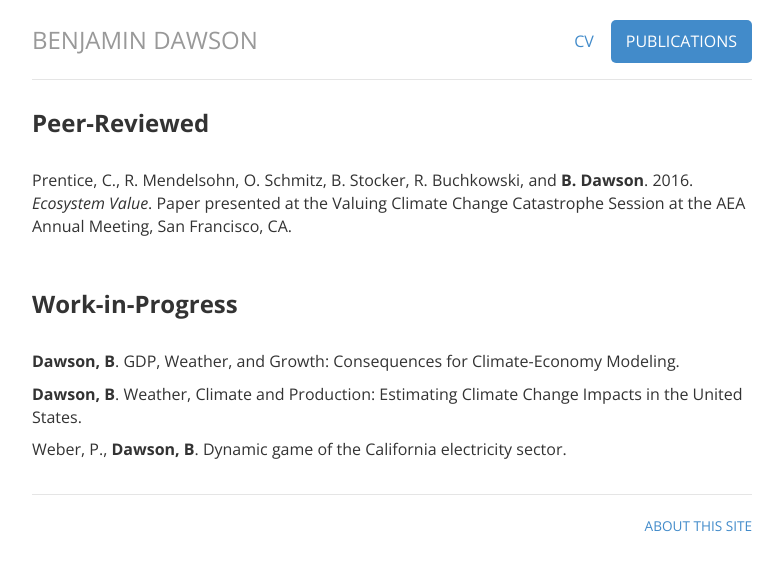
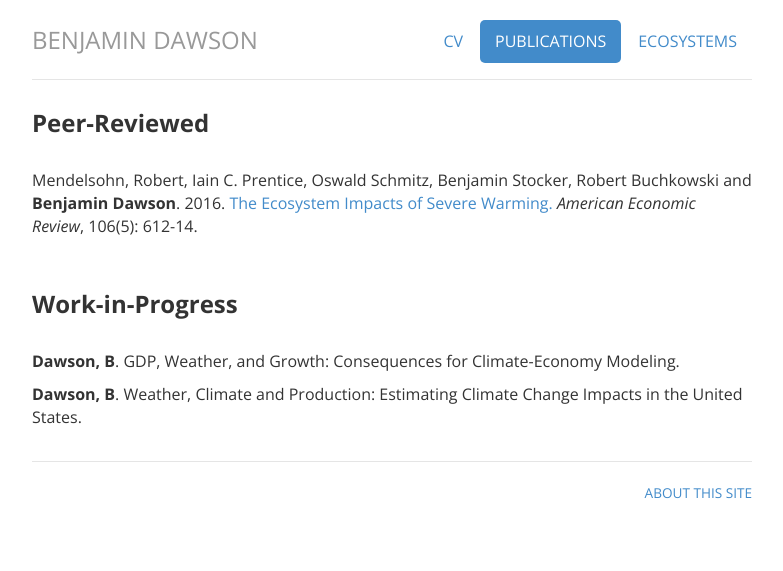
Before and after one commit to BenMDawson/BenMDawson.github.io, a Jekyll site: the page built from publications/index.html, in a window 1280 px wide. Shown: the top 571 px of the page, without its empty margins (248-1031 px from the left). Built offline with Jekyll 4.4.1, drawn with Linux system fonts in a browser that asks for light colours.

Commit message:
updateMay

```diff
--- a/_includes/header.html
+++ b/_includes/header.html
@@ -2,6 +2,7 @@
 	<ul class="nav nav-pills pull-right">
 		<li class="{{ page.cv }}"><a href="/cv/DawsonCV.pdf" title="CV" target=_blank>CV</a></li>
 		<li class="{{ page.publications }}"><a href="/publications" title="Publications">Publications</a></li>
+		<li class="{{ page.ecosystems }}"><a href="/ecosystems" title="Ecosystems">Ecosystems</a></li>
 	</ul>
 	<h3 class="text-muted"><a href="/">Benjamin Dawson</a></h3>
 </div> <!-- /header -->
--- a/publications/index.html
+++ b/publications/index.html
@@ -8,7 +8,7 @@ publications: active
 <h3><b>Peer-Reviewed</b></h3>
 <br>
 
-<p> Prentice, C., R. Mendelsohn, O. Schmitz, B. Stocker, R. Buchkowski, and <b>B. Dawson</b>. 2016. <i>Ecosystem Value</i>. Paper presented at the Valuing Climate Change Catastrophe Session at the AEA Annual Meeting, San Francisco, CA. </p>
+<p>Mendelsohn, Robert, Iain C. Prentice, Oswald Schmitz, Benjamin Stocker, Robert Buchkowski and <b>Benjamin Dawson</b>. 2016. <a href="https://www.aeaweb.org/articles?id=10.1257/aer.p20161104" target="_blank">The Ecosystem Impacts of Severe Warming.</a>	<i>American Economic Review</i>, 106(5): 612-14.</p>
 
 <br>
 
@@ -18,7 +18,6 @@ publications: active
 
 <p> <b>Dawson, B</b>. Weather, Climate and Production: Estimating Climate Change Impacts in the United States.</p>
 
-<p> Weber, P., <b>Dawson, B</b>. Dynamic game of the California electricity sector.</p>
 <br>
 
 </div>
```
Also changed, not shown: ecosystems/index.html (added, +24 -0 lines), 1 other file.
